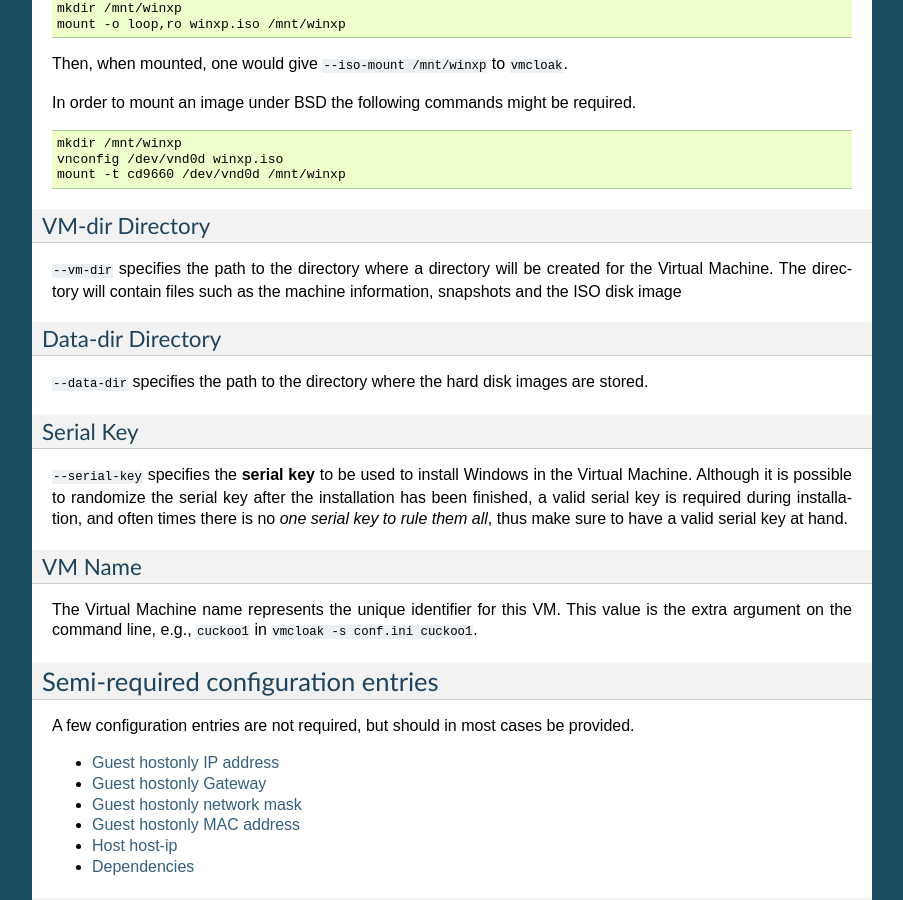
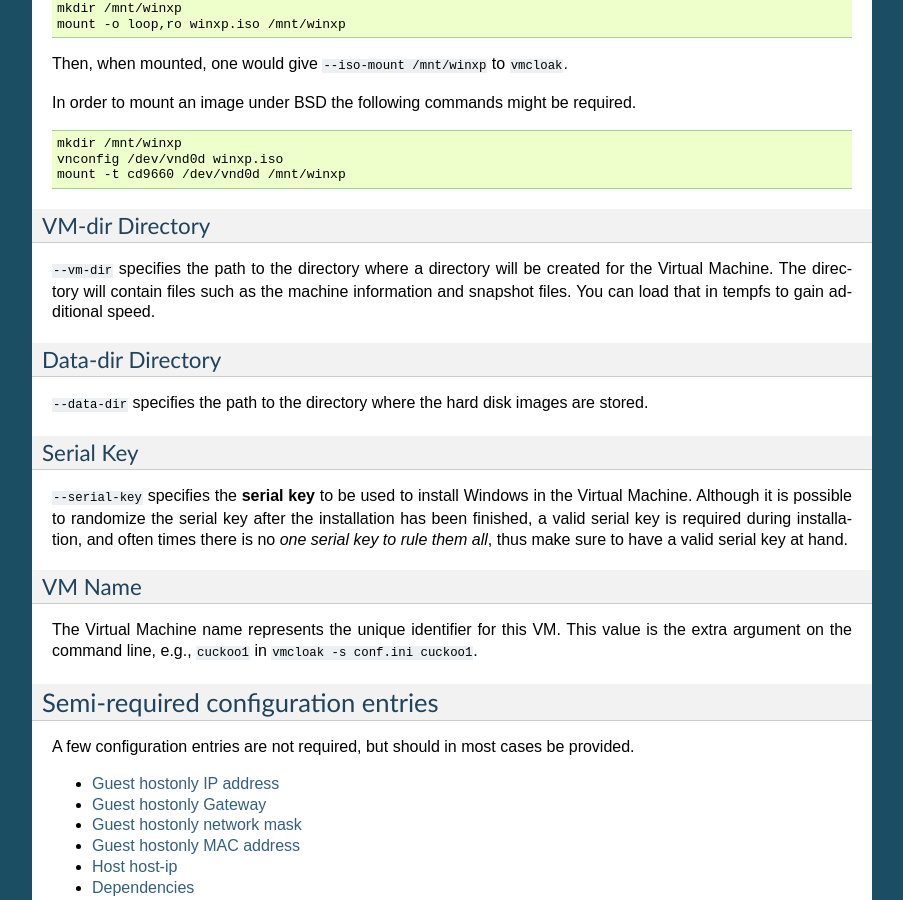
Before and after one commit to hatching/vmcloak, a Sphinx documentation site: the page built from docs/config.rst, in a window 1280 px wide and 900 px high, scrolled down 1176 px. Shown: the whole window, without its empty margins (198-1101 px from the left). Built offline with Sphinx 7.4.7, drawn with Linux system fonts in a browser that asks for light colours.

Commit message:
added reason

```diff
--- a/docs/config.rst
+++ b/docs/config.rst
@@ -98,7 +98,8 @@ VM-dir Directory
 
 ``--vm-dir`` specifies the path to the directory where a directory will
 be created for the Virtual Machine. The directory will contain files such as
-the machine information, snapshots and the ISO disk image
+the machine information and snapshot files. You can load that in tempfs to
+gain additional speed.
 
 .. _conf-data-dir:
 
```
